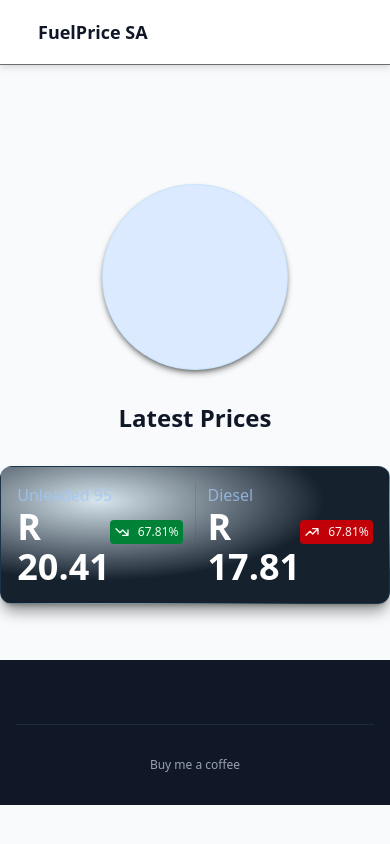
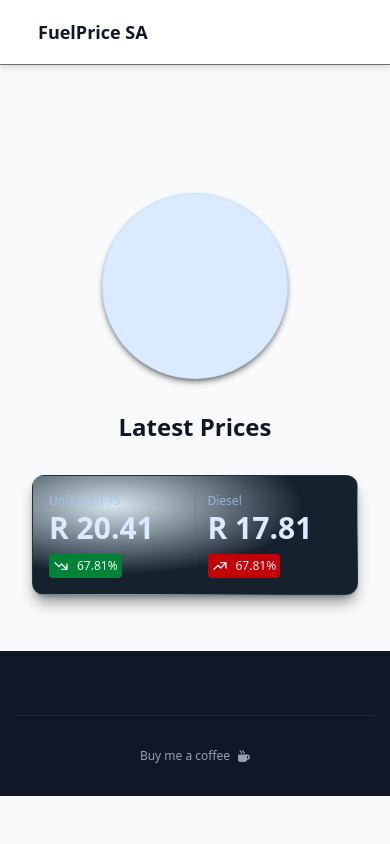
Before and after one commit to Jody328/fuelprice-sa, a React (Vite) app: page / in a window 390 px wide. Built offline with nearby package versions, Linux system fonts and the light colour scheme.

Commit message:
Fix screen on mobile

```diff
--- a/src/components/Footer.tsx
+++ b/src/components/Footer.tsx
@@ -1,14 +1,23 @@
+import { faMugHot } from "@fortawesome/free-solid-svg-icons";
+import { FontAwesomeIcon } from "@fortawesome/react-fontawesome";
+
 export const Footer = () => {
   return (
     <footer className="flex-[0.2] bg-gray-900">
       <div className="mx-auto max-w-screen-xl px-4 pb-8 sm:px-6 lg:px-8 lg:pt-24">
         <div className="mt-16 border-t pt-8 sm:flex sm:items-center sm:justify-between lg:mt-24 border-gray-800">
           <ul className="flex flex-wrap justify-center gap-4 text-xs lg:justify-end">
-            <li>
-              <a href="#" className="transition hover:opacity-75 text-gray-400">
-                Buy me a coffee
-              </a>
-            </li>
+            <div className="flex flex-row transition hover:opacity-75 text-gray-400">
+              <div>
+                <a href="#">Buy me a coffee</a>
+              </div>
+              <div className="pl-2 ">
+                <FontAwesomeIcon
+                  icon={faMugHot}
+                  color="var(--color-gray-400)"
+                />
+              </div>
+            </div>
           </ul>
 
           {/* <ul className="mt-8 flex justify-center gap-6 sm:mt-0 lg:justify-end">
--- a/src/pages/Home.tsx
+++ b/src/pages/Home.tsx
@@ -25,11 +25,11 @@ export const Home = () => {
           <div className="flex flex-1 justify-center space-x-5">
             <div className="flex-1 bg-radial-[at_25%_25%] from-[#398ab32d] to-[#16212e] to-55% border-1 border-[#4cb9f01f] rounded-xl p-4 flex justify-center mb-6 shadow-lg shadow-[#04040469]">
               <div className="flex-1 flex flex-col text-left justify-center">
-                <div className="flex-1.5 text-[#9fc7f9c2] text-md">
+                <div className="flex-1.5 text-[#9fc7f9c2] max-[430px]:text-[12px] text-md">
                   Unleaded 95
                 </div>
-                <div className="flex-1 flex flex-row items-baseline">
-                  <div className="flex-1 text-4xl font-bold text-white">
+                <div className="flex-1 flex flex-row max-[450px]:flex-col items-baseline max-[450px]:items-start">
+                  <div className="max-[450px]:flex-0 flex-1 max-[450px]:text-3xl text-4xl max-[450px]:pb-2 font-bold text-[var(--color-blue-100)]">
                     R 20.41
                   </div>
                   <div className="flex-1.5 inline-flex gap-2 rounded-sm p-1 bg-green-700 text-green-50">
@@ -57,9 +57,11 @@ export const Home = () => {
               </div>
 
               <div className="flex-1 flex flex-col text-left justify-center">
-                <div className="flex-1.5 text-[#9fc7f9c2] text-md">Diesel</div>
-                <div className="flex-1 flex flex-row items-baseline">
-                  <div className="flex-1 text-4xl font-bold text-white">
+                <div className="flex-1.5 text-[#9fc7f9c2] max-[430px]:text-[12px] text-md">
+                  Diesel
+                </div>
+                <div className="flex-1 flex flex-row max-[450px]:flex-col items-baseline max-[450px]:items-start">
+                  <div className="max-[450px]:flex-0 flex-1 max-[450px]:text-3xl text-4xl max-[450px]:pb-2 font-bold text-[var(--color-blue-100)]">
                     R 17.81
                   </div>
                   <div className="flex-1.5 inline-flex gap-2 rounded-sm  p-1 bg-red-700 text-red-50">
```
